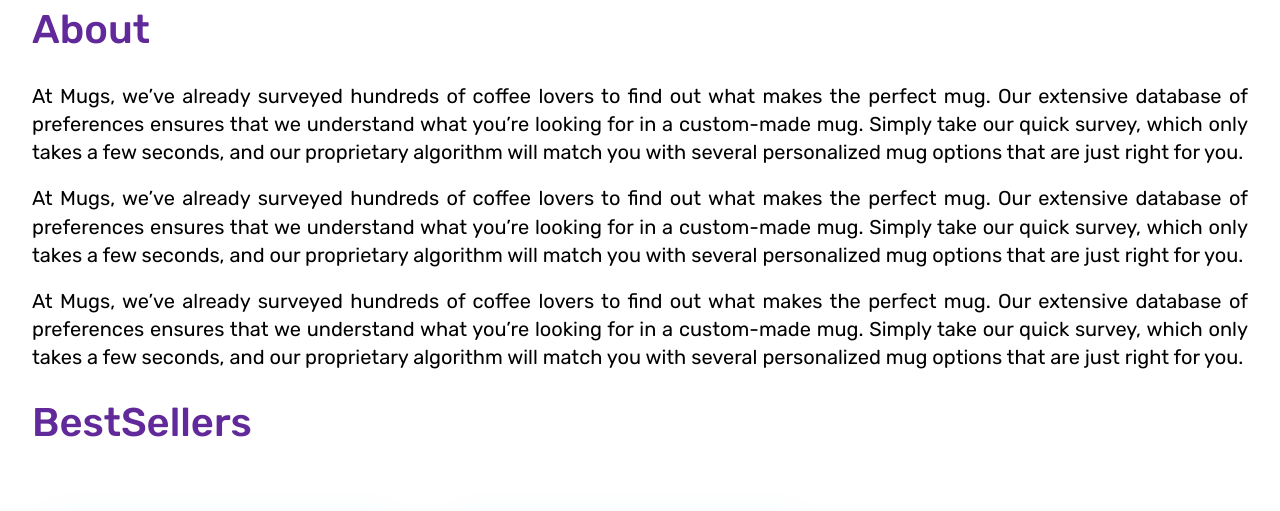
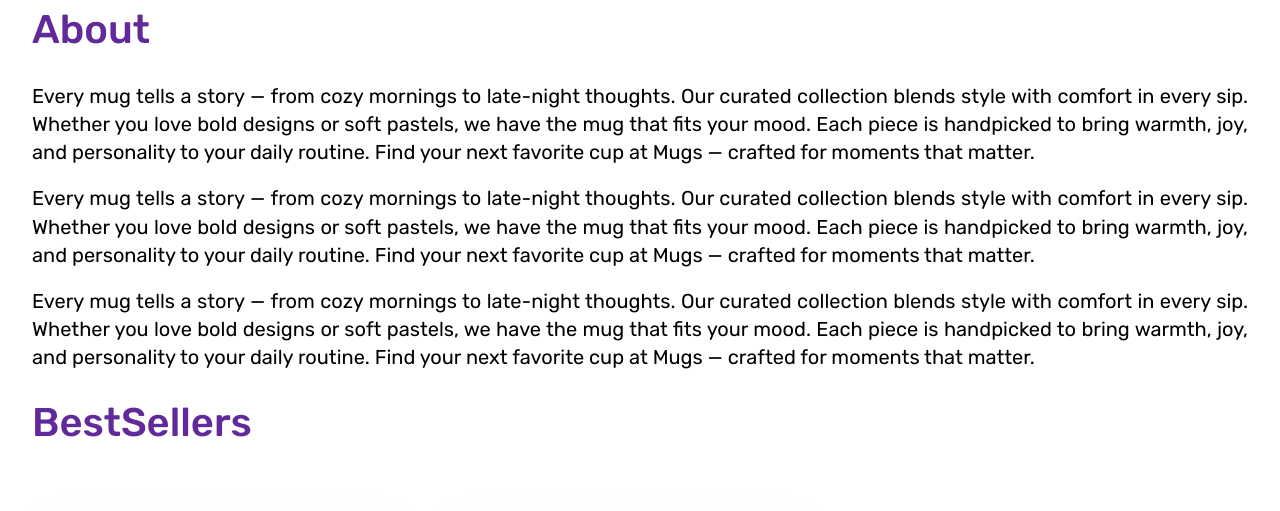
Before and after one commit to ASSISabaa/C-Wep-EX1, a plain HTML site: page index.html in a window 1280 px wide. Shown: the part 979-1490 px from the top of the page. Drawn offline with nearby package versions, Linux system fonts and the light colour scheme.

Commit message:
Update marketing content and form heading for better branding and UX

```diff
--- a/index.html
+++ b/index.html
@@ -22,24 +22,34 @@
         <section class="mainImage">
           <h1>Hello!</h1>
           <p>
-              There's a mug for every occasion, reflecting our moods and tastes. Every mug in your collection holds a piece of your journey, making them unique and irreplaceable.
+            Every mug captures a moment, a mood, a memory.
+            It’s not just a cup — it’s a reflection of your style, your story, and the warmth you share with every sip.
           </p>
       </section>
       <section class="about">
           <h2>About</h2>
           <p>
-              At Mugs, we’ve already surveyed hundreds of coffee lovers to find out what makes the perfect mug. Our extensive database of preferences ensures that we understand what you’re looking for in a custom-made mug. Simply take our quick survey,
-              which only takes a few seconds, and our proprietary algorithm will match you with several personalized mug options that are just right for you.
+            Every mug tells a story — from cozy mornings to late-night thoughts.
+            Our curated collection blends style with comfort in every sip.
+            Whether you love bold designs or soft pastels, we have the mug that fits your mood.
+            Each piece is handpicked to bring warmth, joy, and personality to your daily routine.
+            Find your next favorite cup at Mugs — crafted for moments that matter.
         </p>
         <br>
         <p>
-              At Mugs, we’ve already surveyed hundreds of coffee lovers to find out what makes the perfect mug. Our extensive database of preferences ensures that we understand what you’re looking for in a custom-made mug. Simply take our quick survey,
-              which only takes a few seconds, and our proprietary algorithm will match you with several personalized mug options that are just right for you.
+            Every mug tells a story — from cozy mornings to late-night thoughts.
+            Our curated collection blends style with comfort in every sip.
+            Whether you love bold designs or soft pastels, we have the mug that fits your mood.
+            Each piece is handpicked to bring warmth, joy, and personality to your daily routine.
+            Find your next favorite cup at Mugs — crafted for moments that matter.
         </p>
         <br>
         <p>
-              At Mugs, we’ve already surveyed hundreds of coffee lovers to find out what makes the perfect mug. Our extensive database of preferences ensures that we understand what you’re looking for in a custom-made mug. Simply take our quick survey,
-              which only takes a few seconds, and our proprietary algorithm will match you with several personalized mug options that are just right for you.
+            Every mug tells a story — from cozy mornings to late-night thoughts.
+            Our curated collection blends style with comfort in every sip.
+            Whether you love bold designs or soft pastels, we have the mug that fits your mood.
+            Each piece is handpicked to bring warmth, joy, and personality to your daily routine.
+            Find your next favorite cup at Mugs — crafted for moments that matter.
         </p>
       </section>
       <section class="bestsellers">
```
Also changed, not shown: PageOurMugs.html (+1 -1 lines). Lines whose indentation alone changed are shown as unchanged.
